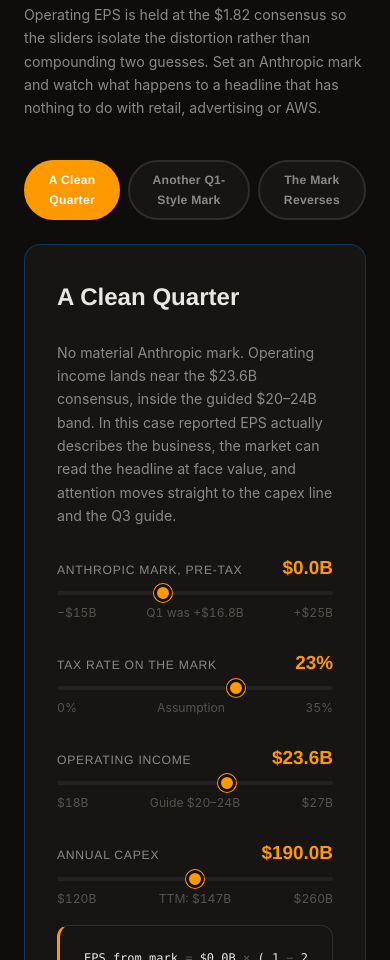
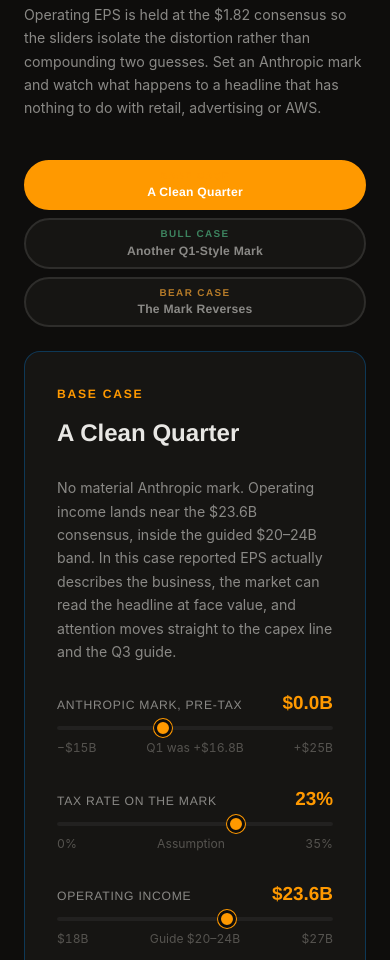
Before and after one commit to rene-math97/amzn-q2-2026-anthropic-distortion, a plain HTML site: page web-app/index.html in a window 390 px wide. Shown: the part 9866-10826 px from the top of the page. Drawn offline with Linux system fonts and the light colour scheme; a web font is replaced by a local one.

Commit message:
Restore explicit bull/base/bear framing; rebuild timeline mobile-first
- Scenario toggles now carry BULL CASE / BASE CASE / BEAR CASE labels above
  the descriptive name, and the active panel shows a matching tier chip
- Timeline rebuilt mobile-first: single column by default, the 110px date
  rail restored only at 900px and up, so narrow viewports cannot crush the
  content column to one word per line
- Scenario toggles stack full-width below 560px
- Cache-bust to v=4

```diff
--- a/web-app/index.html
+++ b/web-app/index.html
@@ -7,7 +7,7 @@
   <meta name="description" content="Amazon's Q1 2026 EPS beat consensus by 70%. It also contained $16.8B of pre-tax gains on Anthropic securities. Headline EPS has stopped describing the business — here is what to read instead. Published July 28, 2026." />
 
   <link href="https://api.fontshare.com/v2/css?f[]=cabinet-grotesk@400,500,700,800&f[]=satoshi@300,400,500,700&display=swap" rel="stylesheet" />
-  <link rel="stylesheet" href="style.css?v=3" />
+  <link rel="stylesheet" href="style.css?v=4" />
 </head>
 <body>
 
@@ -325,9 +325,9 @@
     </div>
 
     <div class="scenario-toggles" role="tablist">
-      <button class="scenario-btn scenario-btn--base active" data-scenario="clean" role="tab" aria-selected="true">A Clean Quarter</button>
-      <button class="scenario-btn scenario-btn--bull" data-scenario="repeat" role="tab" aria-selected="false">Another Q1-Style Mark</button>
-      <button class="scenario-btn scenario-btn--bear" data-scenario="reverse" role="tab" aria-selected="false">The Mark Reverses</button>
+      <button class="scenario-btn scenario-btn--base active" data-scenario="clean" role="tab" aria-selected="true"><span class="sc-tier">BASE CASE</span><span class="sc-label">A Clean Quarter</span></button>
+      <button class="scenario-btn scenario-btn--bull" data-scenario="repeat" role="tab" aria-selected="false"><span class="sc-tier">BULL CASE</span><span class="sc-label">Another Q1-Style Mark</span></button>
+      <button class="scenario-btn scenario-btn--bear" data-scenario="reverse" role="tab" aria-selected="false"><span class="sc-tier">BEAR CASE</span><span class="sc-label">The Mark Reverses</span></button>
     </div>
 
     <div class="scenario-panel scenario-base" id="scenario-panel">
@@ -636,6 +636,6 @@
   </div>
 </footer>
 
-<script src="app.js?v=3"></script>
+<script src="app.js?v=4"></script>
 </body>
 </html>
--- a/web-app/style.css
+++ b/web-app/style.css
@@ -1804,3 +1804,48 @@ a:hover { color: var(--color-primary-hover); }
   white-space: nowrap;
 }
 .nav-brand { white-space: nowrap; }
+
+/* ── SCENARIO TIER LABELS (bull / base / bear) ── */
+.scenario-btn {
+  display: flex;
+  flex-direction: column;
+  align-items: center;
+  gap: 3px;
+  line-height: 1.25;
+}
+.sc-tier {
+  font-family: var(--font-display);
+  font-size: 0.62rem;
+  font-weight: 800;
+  letter-spacing: 0.14em;
+  opacity: 0.72;
+  text-transform: uppercase;
+}
+.sc-label { font-weight: 600; }
+.scenario-btn--bull .sc-tier { color: var(--color-bull); }
+.scenario-btn--base .sc-tier { color: var(--color-primary); }
+.scenario-btn--bear .sc-tier { color: var(--color-bear); }
+.scenario-btn.active .sc-tier { opacity: 1; }
+
+/* Scenario panel headline gets a matching tier chip */
+.scenario-panel::before {
+  content: attr(data-tier);
+  display: block;
+  font-family: var(--font-display);
+  font-size: var(--text-xs);
+  font-weight: 800;
+  letter-spacing: 0.14em;
+  color: var(--color-text-faint);
+  margin-bottom: var(--space-2);
+}
+.scenario-panel.scenario-bull::before { content: 'BULL CASE'; color: var(--color-bull); }
+.scenario-panel.scenario-base::before { content: 'BASE CASE'; color: var(--color-primary); }
+.scenario-panel.scenario-bear::before { content: 'BEAR CASE'; color: var(--color-bear); }
+.scenario-panel:not(.scenario-bull):not(.scenario-base):not(.scenario-bear)::before {
+  content: 'CUSTOM'; color: var(--color-text-faint);
+}
+
+@media (max-width: 560px) {
+  .scenario-toggles { flex-wrap: wrap; }
+  .scenario-btn { flex: 1 1 100%; }
+}
```
